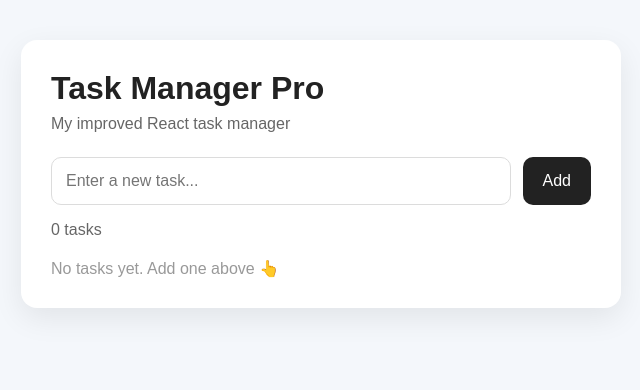
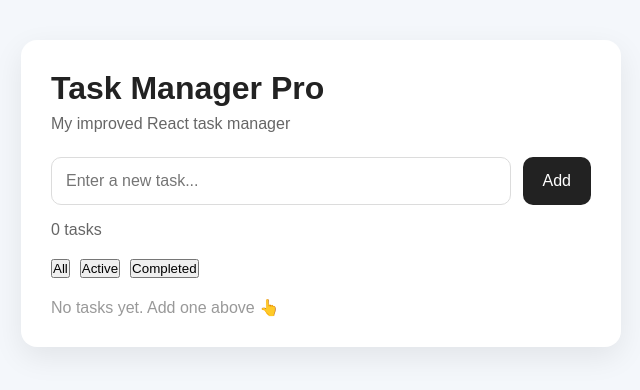
Before and after one commit to kocevanatalia/task-manager-pro, a React (Vite) app: page / in a window 1280 px wide. Shown: the top 390 px of the page, without its empty margins (319-959 px from the left). Built offline with nearby package versions, Linux system fonts and the light colour scheme.

Commit message:
Add filters and clear completed feature

```diff
--- a/src/App.jsx
+++ b/src/App.jsx
@@ -1,6 +1,7 @@
 import { useState, useEffect } from 'react';
 
 function App() {
+  const [filter, setFilter] = useState('all');
   const [task, setTask] = useState('');
   const [tasks, setTasks] = useState(() => {
     const savedTasks = localStorage.getItem('tasks');
@@ -39,6 +40,17 @@ function App() {
     localStorage.setItem('tasks', JSON.stringify(tasks));
   }, [tasks]);
 
+  const filteredTasks = tasks.filter((t) => {
+    if (filter === 'active') return !t.completed;
+    if (filter === 'completed') return t.completed;
+    return true;
+  });
+
+  const clearCompleted = () => {
+    const activeTasks = tasks.filter((t) => !t.completed);
+    setTasks(activeTasks);
+  };
+
   return (
     <div className="app">
       <div className="container">
@@ -60,6 +72,18 @@ function App() {
           {tasks.length} task{tasks.length !== 1 ? 's' : ''}
         </p>
 
+        <div className="filters">
+          <button onClick={() => setFilter('all')}>All</button>
+          <button onClick={() => setFilter('active')}>Active</button>
+          <button onClick={() => setFilter('completed')}>Completed</button>
+        </div>
+
+        {tasks.some((t) => t.completed) && (
+          <button className="clear-btn" onClick={clearCompleted}>
+            Clear completed
+          </button>
+        )}
+
         {/* TASK LIST*/}
         {tasks.length === 0 ? (
           <p style={{ marginTop: '20px', color: '#999' }}>
@@ -67,7 +91,7 @@ function App() {
           </p>
         ) : (
           <ul style={{ marginTop: '20px', listStyle: 'none', padding: 0}}>
-            {tasks.map((t,index) => (
+            {filteredTasks.map((t,index) => (
               <li key={index} className="task-item">
 
                 <div className="left">
--- a/src/index.css
+++ b/src/index.css
@@ -88,3 +88,34 @@ h1 {
   cursor: pointer;
   font-size: 1rem;
 }
+
+.filters {
+  display: flex;
+  gap: 10px;
+  margin-top: 20px;
+}
+
+.filter button {
+  border: none;
+  background: #eee;
+  padding: 8px 14px;
+  border-radius: 8px;
+  cursor: pointer;
+}
+
+.filters button:hover {
+  background: #ddd;
+}
+
+.clear-btn {
+  margin-top: 10px;
+  background: transparent;
+  border: none;
+  color: #888;
+  cursor: pointer;
+  font-size: 0.9rem;
+}
+
+.clear-btn:hover {
+  text-decoration: underline;
+}
```
